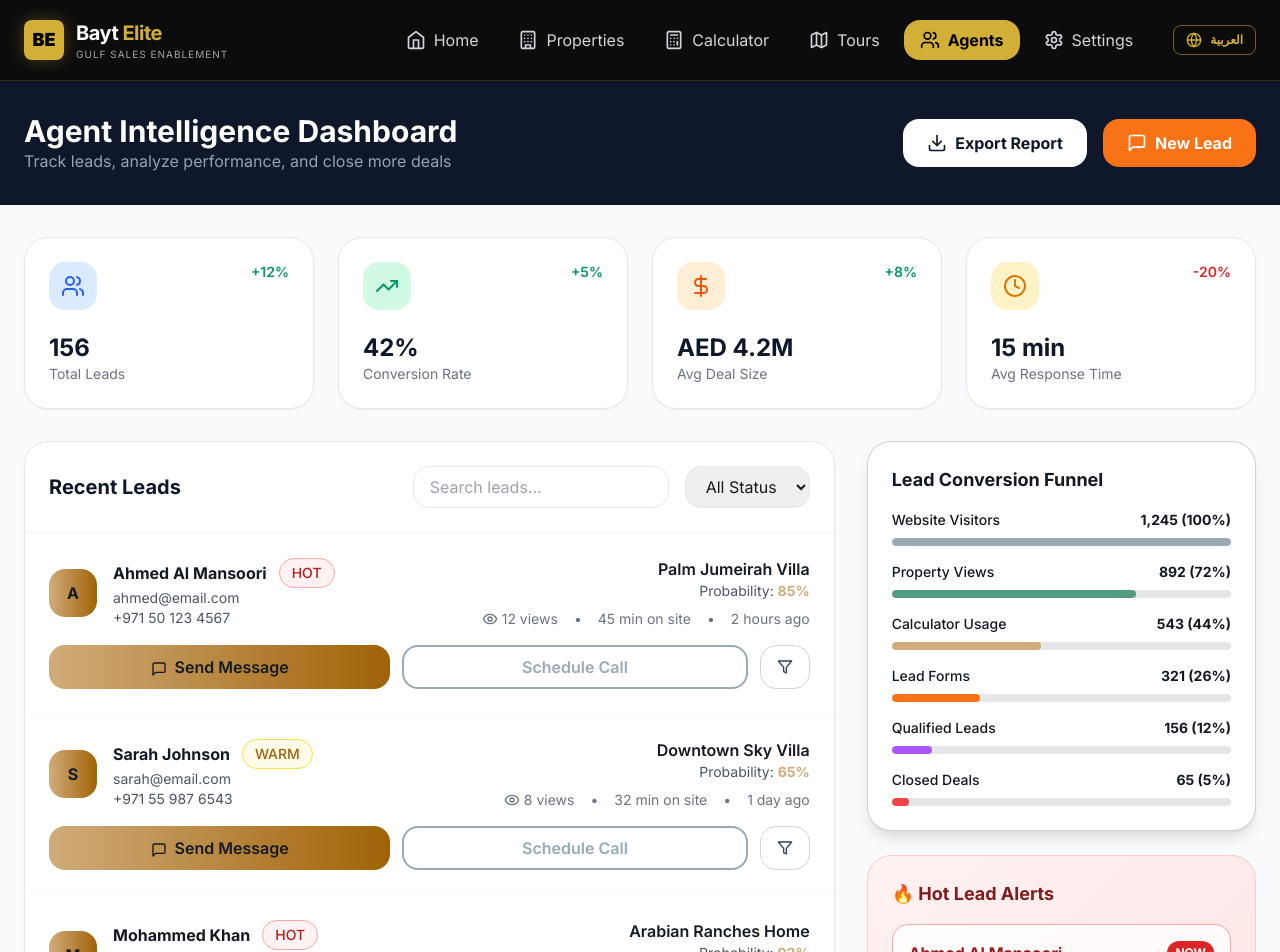
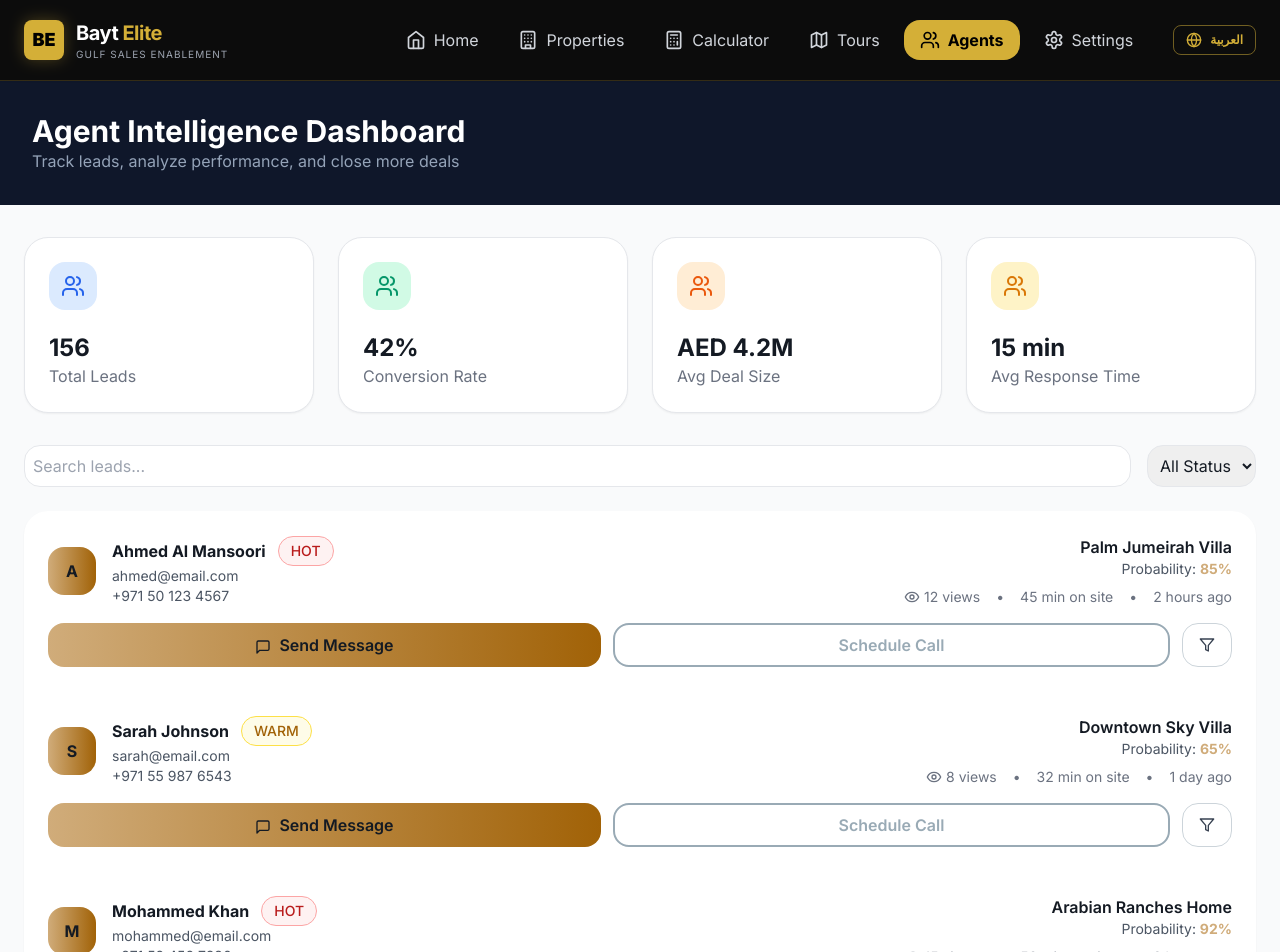
Before and after one commit to fazetdev/baytelitet, a Next.js app: page /agents in a window 1280 px wide. Shown: the top 952 px of the page. Built offline with nearby package versions, Linux system fonts and the light colour scheme.

Commit message:
Force clean version of agents page

```diff
--- a/app/agents/page.tsx
+++ b/app/agents/page.tsx
@@ -1,5 +1,4 @@
 'use client';
-
 import { useState } from 'react';
 import { Users, TrendingUp, DollarSign, Clock, MessageSquare, Download } from 'lucide-react';
 import LeadCard from './components/LeadCard';
@@ -12,66 +11,11 @@ type LeadStatus = 'hot' | 'warm' | 'cold';
 type StatusFilter = 'all' | LeadStatus;
 
 const leads = [
-  {
-    id: 1,
-    name: 'Ahmed Al Mansoori',
-    phone: '+971 50 123 4567',
-    email: 'ahmed@email.com',
-    interest: 'Palm Jumeirah Villa',
-    status: 'hot' as const,
-    lastActivity: '2 hours ago',
-    interactions: 12,
-    timeOnSite: '45 min',
-    probability: '85%'
-  },
-  {
-    id: 2,
-    name: 'Sarah Johnson',
-    phone: '+971 55 987 6543',
-    email: 'sarah@email.com',
-    interest: 'Downtown Sky Villa',
-    status: 'warm' as const,
-    lastActivity: '1 day ago',
-    interactions: 8,
-    timeOnSite: '32 min',
-    probability: '65%'
-  },
-  {
-    id: 3,
-    name: 'Mohammed Khan',
-    phone: '+971 52 456 7890',
-    email: 'mohammed@email.com',
-    interest: 'Arabian Ranches Home',
-    status: 'hot' as const,
-    lastActivity: '3 hours ago',
-    interactions: 15,
-    timeOnSite: '58 min',
-    probability: '92%'
-  },
-  {
-    id: 4,
-    name: 'Fatima Al Zaabi',
-    phone: '+971 56 789 0123',
-    email: 'fatima@email.com',
-    interest: 'Marina Bay Apartment',
-    status: 'cold' as const,
-    lastActivity: '1 week ago',
-    interactions: 3,
-    timeOnSite: '15 min',
-    probability: '25%'
-  },
-  {
-    id: 5,
-    name: 'Robert Chen',
-    phone: '+971 54 321 0987',
-    email: 'robert@email.com',
-    interest: 'Al Reem Island Penthouse',
-    status: 'warm' as const,
-    lastActivity: '2 days ago',
-    interactions: 6,
-    timeOnSite: '28 min',
-    probability: '55%'
-  }
+  { id: 1, name: 'Ahmed Al Mansoori', phone: '+971 50 123 4567', email: 'ahmed@email.com', interest: 'Palm Jumeirah Villa', status: 'hot' as const, lastActivity: '2 hours ago', interactions: 12, timeOnSite: '45 min', probability: '85%' },
+  { id: 2, name: 'Sarah Johnson', phone: '+971 55 987 6543', email: 'sarah@email.com', interest: 'Downtown Sky Villa', status: 'warm' as const, lastActivity: '1 day ago', interactions: 8, timeOnSite: '32 min', probability: '65%' },
+  { id: 3, name: 'Mohammed Khan', phone: '+971 52 456 7890', email: 'mohammed@email.com', interest: 'Arabian Ranches Home', status: 'hot' as const, lastActivity: '3 hours ago', interactions: 15, timeOnSite: '58 min', probability: '92%' },
+  { id: 4, name: 'Fatima Al Zaabi', phone: '+971 56 789 0123', email: 'fatima@email.com', interest: 'Marina Bay Apartment', status: 'cold' as const, lastActivity: '1 week ago', interactions: 3, timeOnSite: '15 min', probability: '25%' },
+  { id: 5, name: 'Robert Chen', phone: '+971 54 321 0987', email: 'robert@email.com', interest: 'Al Reem Island Penthouse', status: 'warm' as const, lastActivity: '2 days ago', interactions: 6, timeOnSite: '28 min', probability: '55%' }
 ];
 
 const colorMap: Record<string, string> = {
@@ -85,7 +29,6 @@ export default function AgentsPage({ language = 'en' }: { language?: 'en' | 'ar'
   const [selectedStatus, setSelectedStatus] = useState<StatusFilter>('all');
   const [searchQuery, setSearchQuery] = useState('');
   const isRTL = language === 'ar';
-
   const t = {
     title: language === 'en' ? 'Agent Intelligence Dashboard' : 'لوحة تحليل الوكلاء الذكية',
     subtitle: language === 'en' ? 'Track leads, analyze performance, and close more deals' : 'تابع العملاء المحتملين، حلل الأداء، وأغلق المزيد من الصفقات',
@@ -100,9 +43,7 @@ export default function AgentsPage({ language = 'en' }: { language?: 'en' | 'ar'
   };
 
   const filteredLeads = leads.filter(lead => {
-    const matchesSearch = lead.name.toLowerCase().includes(searchQuery.toLowerCase()) ||
-                         lead.email.toLowerCase().includes(searchQuery.toLowerCase()) ||
-                         lead.interest.toLowerCase().includes(searchQuery.toLowerCase());
+    const matchesSearch = lead.name.toLowerCase().includes(searchQuery.toLowerCase()) || lead.email.toLowerCase().includes(searchQuery.toLowerCase());
     const matchesStatus = selectedStatus === 'all' || lead.status === selectedStatus;
     return matchesSearch && matchesStatus;
   });
@@ -111,68 +52,31 @@ export default function AgentsPage({ language = 'en' }: { language?: 'en' | 'ar'
 
   return (
     <div dir={isRTL ? 'rtl' : 'ltr'} className="min-h-screen bg-gray-50">
-      <div className="bg-slate-900 text-white">
-        <div className="container mx-auto px-6 py-8">
-          <div className={`flex flex-col md:flex-row justify-between items-center gap-4 ${isRTL ? 'md:flex-row-reverse' : ''}`}>
-            <div className={isRTL ? 'text-right w-full md:w-auto' : 'w-full md:w-auto'}>
+      <div className="bg-slate-900 text-white p-8">
         <h1 className="text-3xl font-bold">{t.title}</h1>
         <p className="text-slate-400">{t.subtitle}</p>
       </div>
-            <div className="flex gap-4 w-full md:w-auto">
-              <button className="flex-1 md:flex-none px-6 py-3 bg-white text-slate-900 font-bold rounded-xl hover:bg-gray-100 transition-all flex items-center justify-center">
-                <Download className={`w-5 h-5 ${isRTL ? 'ml-2' : 'mr-2'}`} />
-                {t.exportReport}
-              </button>
-              <button className="flex-1 md:flex-none px-6 py-3 bg-orange-500 text-white font-bold rounded-xl hover:bg-orange-600 transition-all flex items-center justify-center">
-                <MessageSquare className={`w-5 h-5 ${isRTL ? 'ml-2' : 'mr-2'}`} />
-                {t.newLead}
-              </button>
+      <div className="container mx-auto px-6 py-8">
+        <div className="grid grid-cols-1 md:grid-cols-4 gap-6 mb-8">
+          {analytics.map((stat, i) => (
+            <div key={i} className="bg-white p-6 rounded-2xl shadow-sm border border-gray-200">
+               <div className={`p-3 rounded-xl inline-block mb-4 ${colorMap[stat.color] || 'bg-gray-100'}`}>
+                <Users className="w-6 h-6" />
                </div>
-          </div>
-        </div>
-      </div>
-
-      <div className="container mx-auto px-6 py-8">
-        <div className="grid grid-cols-1 md:grid-cols-2 lg:grid-cols-4 gap-6 mb-8">
-          {analytics.map((stat, index) => (
-            <div key={index} className={`bg-white rounded-2xl shadow-sm p-6 border border-gray-200 ${isRTL ? 'text-right' : ''}`}>
-              <div className={`flex justify-between items-start ${isRTL ? 'flex-row-reverse' : ''}`}>
-                <div>
-                  <div className={`p-3 rounded-xl inline-block mb-4 ${colorMap[stat.color] || 'bg-gray-100 text-gray-600'}`}>
-                    {stat.color === 'bayt-cool' && <Users className="w-6 h-6" />}
-                    {stat.color === 'bayt-cultural' && <TrendingUp className="w-6 h-6" />}
-                    {stat.color === 'bayt-warm' && <DollarSign className="w-6 h-6" />}
-                    {stat.color === 'amber' && <Clock className="w-6 h-6" />}
-                  </div>
-                  <div className="text-2xl font-bold text-slate-900">{stat.value}</div>
-                  <div className="text-gray-500 text-sm">{stat.label}</div>
-                </div>
-                <div className={`text-sm font-semibold ${stat.change.startsWith('+') ? 'text-emerald-600' : 'text-red-600'}`}>
-                  {stat.change}
-                </div>
-              </div>
+               <div className="text-2xl font-bold">{stat.value}</div>
+               <div className="text-gray-500">{stat.label}</div>
             </div>
           ))}
         </div>
-
-        <div className="grid grid-cols-1 lg:grid-cols-3 gap-8">
-          <div className="lg:col-span-2">
-            <div className="bg-white rounded-2xl shadow-sm border border-gray-200">
-              <div className="p-6 border-b border-gray-100">
-                <div className={`flex flex-col md:flex-row justify-between items-center gap-4 ${isRTL ? 'md:flex-row-reverse' : ''}`}>
-                  <h2 className="text-xl font-bold text-slate-900">{t.recentLeads}</h2>
-                  <div className="flex gap-4 w-full md:w-auto">
+        <div className="flex gap-4 mb-6">
           <input
-                      type="text"
+            className="border p-2 rounded-xl flex-1"
             placeholder={t.searchLeads}
-                      value={searchQuery}
             onChange={(e) => setSearchQuery(e.target.value)}
-                      className="flex-1 md:w-64 border border-gray-200 rounded-xl px-4 py-2 focus:ring-2 focus:ring-orange-500 outline-none transition-all"
           />
           <select
-                      value={selectedStatus}
+            className="border p-2 rounded-xl"
             onChange={(e) => setSelectedStatus(e.target.value as StatusFilter)}
-                      className="border border-gray-200 rounded-xl px-4 py-2 focus:ring-2 focus:ring-orange-500 outline-none transition-all"
           >
             <option value="all">{t.allStatus}</option>
             <option value="hot">{t.hot}</option>
@@ -180,29 +84,17 @@ export default function AgentsPage({ language = 'en' }: { language?: 'en' | 'ar'
             <option value="cold">{t.cold}</option>
           </select>
         </div>
-                </div>
-              </div>
-
-              <div className="divide-y divide-gray-50">
+        <div className="bg-white rounded-2xl shadow-sm">
           {filteredLeads.map(lead => (
-                  <LeadCard
-                    key={lead.id}
-                    lead={lead}
-                    language={language}
-                    getStatusDisplay={getStatusDisplay}
-                  />
+            <LeadCard key={lead.id} lead={lead} language={language} getStatusDisplay={getStatusDisplay} />
           ))}
         </div>
-            </div>
-          </div>
-
-          <div className="space-y-6">
+        <div className="mt-8 grid grid-cols-1 lg:grid-cols-3 gap-6">
            <EngagementChart language={language} />
            <HotLeadNotifications language={language} />
            <PDFAnalytics language={language} />
         </div>
       </div>
     </div>
-    </div>
   );
 }
```
Lines whose indentation alone changed are shown as unchanged.
